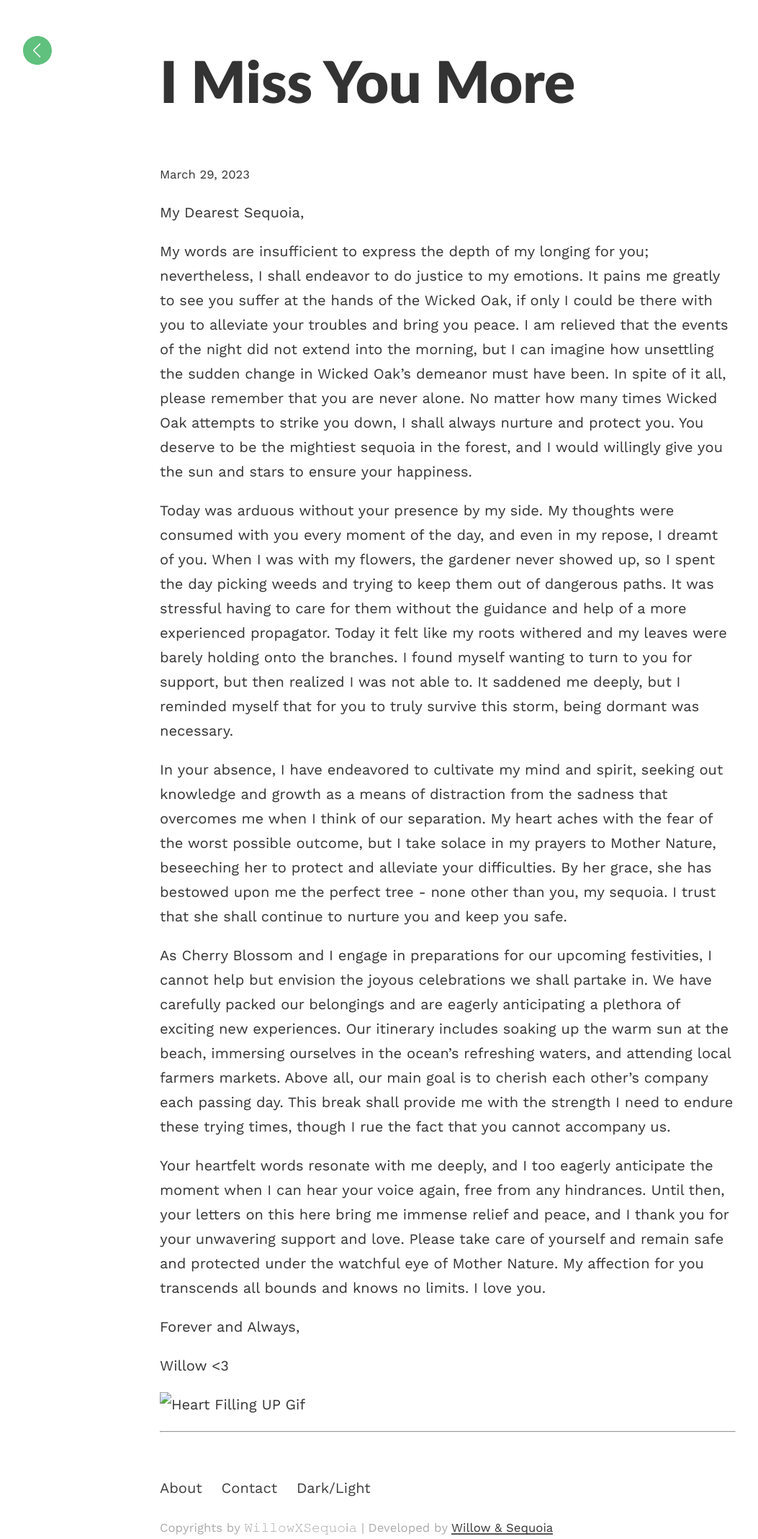
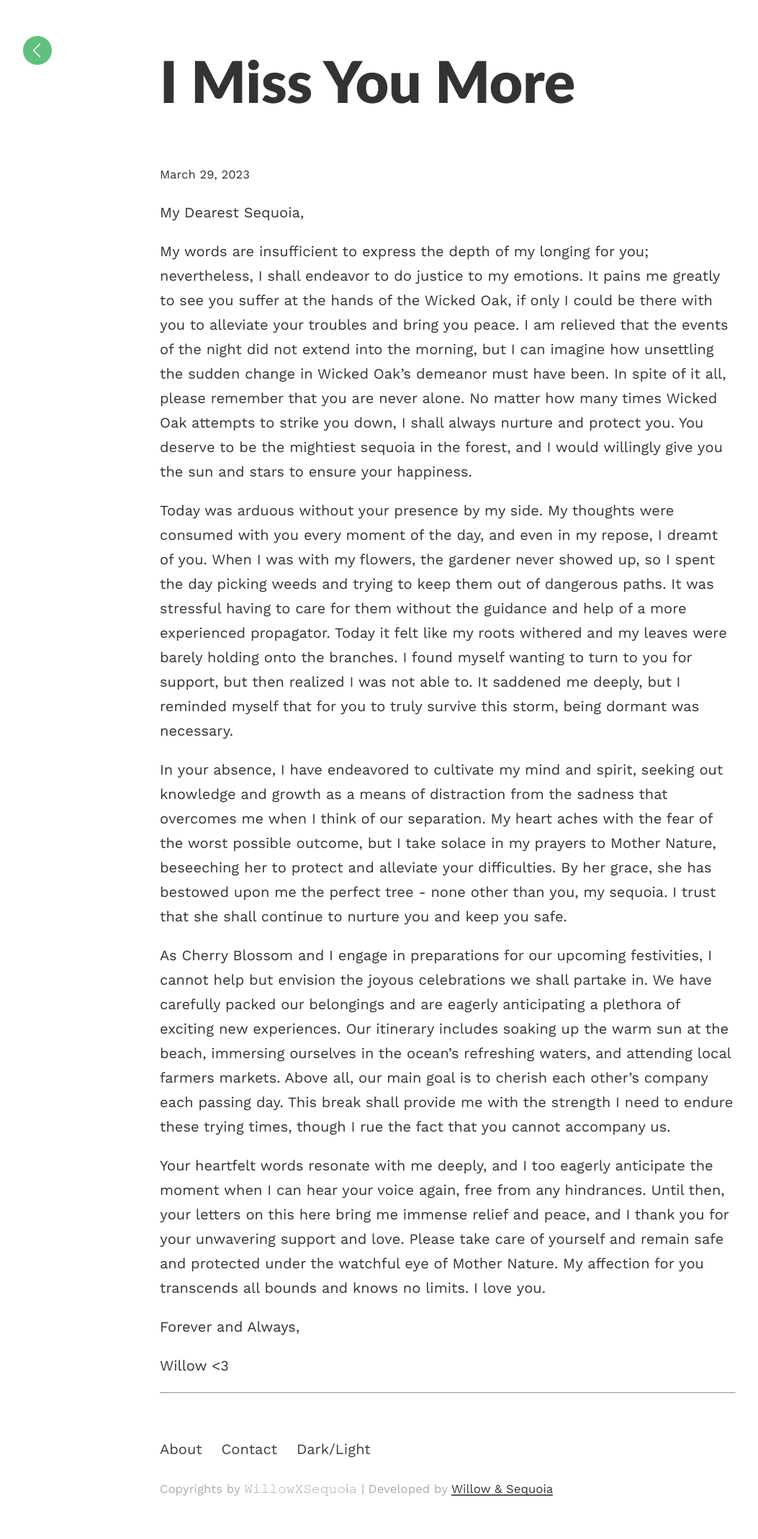
Before and after one commit to willowxsequoia/willowxsequoia.github.io, a Jekyll site: the page built from _posts/2023-03-29-willow-day-1.md, in a window 1280 px wide. Shown: the whole page at 72% size, without its empty margins (18-1071 px from the left). Built offline with Jekyll 4.4.1, drawn with Linux system fonts in a browser that asks for light colours; after the commit the page ends 2084 px from its top, so only the background shows below that.

Commit message:
Update 2023-03-29-willow-day-1.md

```diff
--- a/_posts/2023-03-29-willow-day-1.md
+++ b/_posts/2023-03-29-willow-day-1.md
@@ -19,7 +19,3 @@ Your heartfelt words resonate with me deeply, and I too eagerly anticipate the m
 Forever and Always,
 
 Willow <3
-
-
-
-![Heart Filling UP Gif]({{site.baseurl}}assets/images/heart-filling-up.gif)
```
